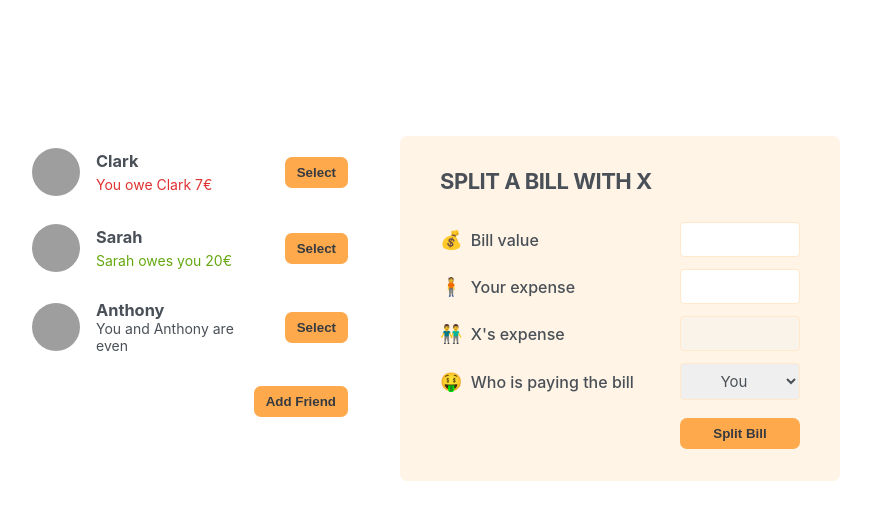
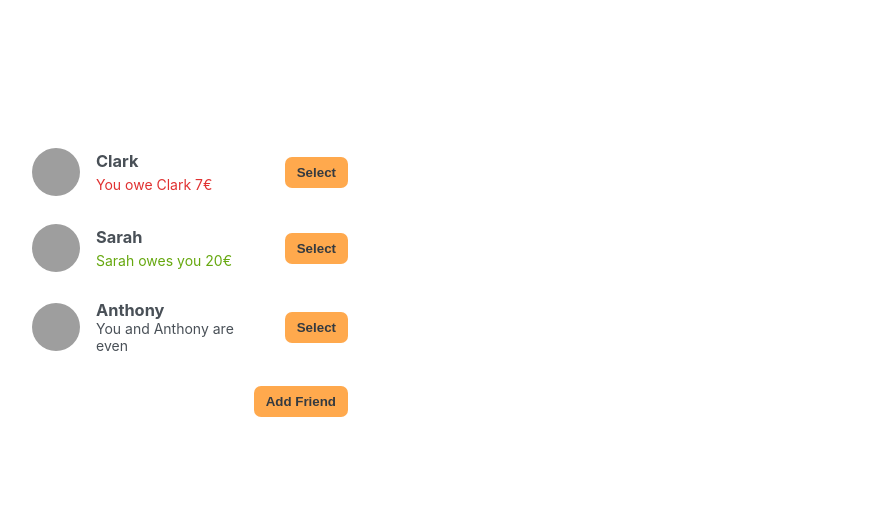
Before and after one commit to thomasmshaffery/react-tutorial, a React (Create React App) app in the folder eat-n-split/: page / in a window 1280 px wide. Shown: the top 520 px of the page, without its empty margins (210-1081 px from the left). Built offline with nearby package versions, Linux system fonts and the light colour scheme; grey boxes are pictures that could not be loaded.

Commit message:
Selecting a friend

```diff
--- a/eat-n-split/src/App.js
+++ b/eat-n-split/src/App.js
@@ -32,6 +32,7 @@
 export default function App() {
   const [showAddFriend, setShowAddFriend] = useState(false);
   const [friends, setFriends] = useState(initialFriends);
+  const [selectedFriend, setSelectedFriend] = useState(null);
 
   function handleShowAddFriend() {
     setShowAddFriend((show) => !show);
@@ -42,33 +43,51 @@
     setShowAddFriend(false);
   }
 
+  function handleSelection(friend) {
+    setSelectedFriend((cur) => (cur?.id === friend.id ? null : friend));
+    setShowAddFriend(false);
+    // setSelectedFriend(friend);
+  }
+
   return (
     <div className="app">
       <div className="sidebar">
-        <FriendsList friends={friends} />
+        <FriendsList
+          friends={friends}
+          onSelection={handleSelection}
+          selectedFriend={selectedFriend}
+        />
+
         {showAddFriend && <FormAddFriend onAddFriend={handleAddFriend} />}
+
         <Button onClick={handleShowAddFriend}>
           {showAddFriend ? "Close" : "Add Friend"}
         </Button>
       </div>
-      <FormSplitBill />
+      {selectedFriend && <FormSplitBill selectedFriend={selectedFriend} />}
     </div>
   );
 }
 
-function FriendsList({ friends }) {
+function FriendsList({ friends, onSelection, selectedFriend }) {
   return (
     <ul>
       {friends.map((friend) => (
-        <Friend friend={friend} key={friend.id} />
+        <Friend
+          friend={friend}
+          key={friend.id}
+          onSelection={onSelection}
+          selectedFriend={selectedFriend}
+        />
       ))}
     </ul>
   );
 }
 
-function Friend({ friend }) {
+function Friend({ friend, onSelection, selectedFriend }) {
+  const isSelected = selectedFriend?.id === friend.id;
   return (
-    <li>
+    <li className={isSelected ? "selected" : ""}>
       <img src={friend.image} alt={friend.name} />
       <h3>{friend.name}</h3>
       {friend.balance < 0 && (
@@ -84,7 +103,9 @@
           {friend.name} owes you {Math.abs(friend.balance)}€
         </p>
       )}
-      <Button>Select</Button>
+      <Button onClick={() => onSelection(friend)}>
+        {isSelected ? "Close" : "Select"}
+      </Button>
     </li>
   );
 }
@@ -133,10 +154,10 @@
   );
 }
 
-function FormSplitBill() {
+function FormSplitBill({ selectedFriend }) {
   return (
     <form className="form-split-bill">
-      <h2>Split a bill with X</h2>
+      <h2>Split a bill with {selectedFriend.name}</h2>
 
       <label>💰 Bill value</label>
       <input type="text" />
@@ -144,13 +165,13 @@
       <label>🧍 Your expense</label>
       <input type="text" />
 
-      <label>👬 X's expense</label>
+      <label>👬 {selectedFriend.name}'s expense</label>
       <input type="text" disabled />
 
       <label>🤑 Who is paying the bill</label>
       <select>
         <option value="user">You</option>
-        <option value="friend">X</option>
+        <option value="friend">{selectedFriend.name}</option>
       </select>
 
       <Button>Split Bill</Button>
```
